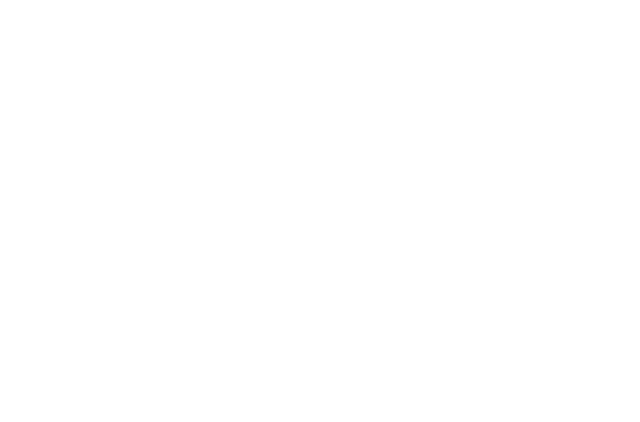
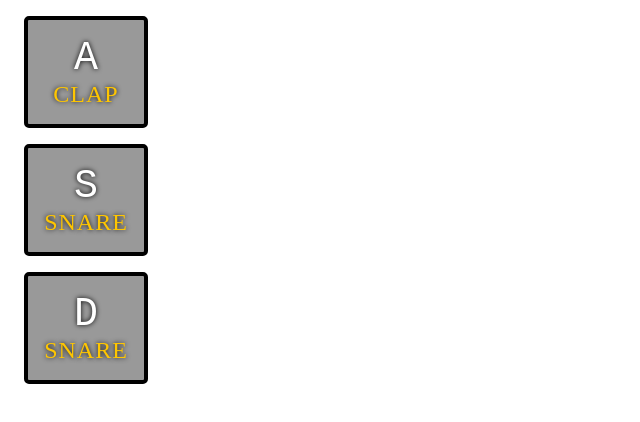
Before and after one commit to nimishawilson/thirty-days-of-js, a plain HTML site: page index.html in a window 1280 px wide. Shown: the whole page, without its empty margins (0-640 px from the left). Drawn offline with Linux system fonts and the light colour scheme.

Commit message:
added styling

```diff
--- a/index.html
+++ b/index.html
@@ -1,9 +1,56 @@
 <html>
 <head>
+<style>
+    .keys{
 
+    }
+.playing{
+transform:scale(1.1);
+border-color: #ffc600;
+box-shadow: 0 0 10px #ffc600;
+    }
+kbd{
+        display: block;
+        font-size: 40px;
+    }
+.sound{
+        font-size: 1.2 rem;
+        text-transform: uppercase;
+        letter-spacing: 1px;
+        color:#ffc600;
+    }
+.key{
+    border: 4px solid black;
+    border-radius: 5px;
+    margin: 1rem;
+    font-size: 1.5rem;
+    padding: 1rem .5rem;
+    transition: all 0.7s;
+    width: 100px;
+    text-align: center;
+    color: white;
+    background: rgba(0,0,0,0.4);
+    text-shadow: 0 0 5px black;
+}
+</style>
 </head>
 
 <body>
+    <div class="keys">
+        <div data-key="key65" class="key">
+            <kbd> A </kbd>
+            <span class="sound">clap</span>
+        </div>
+        <div data-key="key83" class="key">
+                <kbd> S </kbd>
+                <span class="sound">snare</span>
+            </div>
+
+            <div data-key="key68" class="key">
+                    <kbd> D </kbd>
+                    <span class="sound">snare</span>
+                </div>
+    </div>
 
     <audio  id="key65" data-key="key65" src="sounds/clap.wav"> </audio>
     <audio id="key83" data-key="key83" src="sounds/snare.mp3"> </audio>
@@ -19,17 +66,31 @@
     <audio id="key76" data-key="key76" src="sounds/snare2.wav"> </audio>
 
     <script>
-        window.addEventListener('keydown', function (e) {
-            console.log("keycode"+e.keyCode)
+        // window.addEventListener('keydown', function (e) {
+        //     console.log("keycode"+e.keyCode)
 
-           const audio = document.querySelector('audio[data-key=key'+e.keyCode+']');
+
+        // });
+        function playSound(e){
+
+             const audio = document.querySelector('audio[data-key=key'+e.keyCode+']');
+           const key = document.querySelector('.key[data-key=key'+e.keyCode+']');
         // const audio = document.querySelector('#key'+e.keyCode);
 
            console.log("audio"+audio)
            if(!audio) return;
            audio.currentTime=0;
            audio.play();
-        });
+           key.classList.add('playing');
+        }
+
+        function removeTransition(e){
+            if(e.proprtyName !== 'transform') return;
+            this.classList.remove('playing');
+        }
+        const keys = document.querySelectorAll('.keys');
+        keys.forEach(key => key.addEventListener('transitionend',removeTransition));
+        window.addEventListener('keydown',playSound);
     </script>
 </body>
 
```
